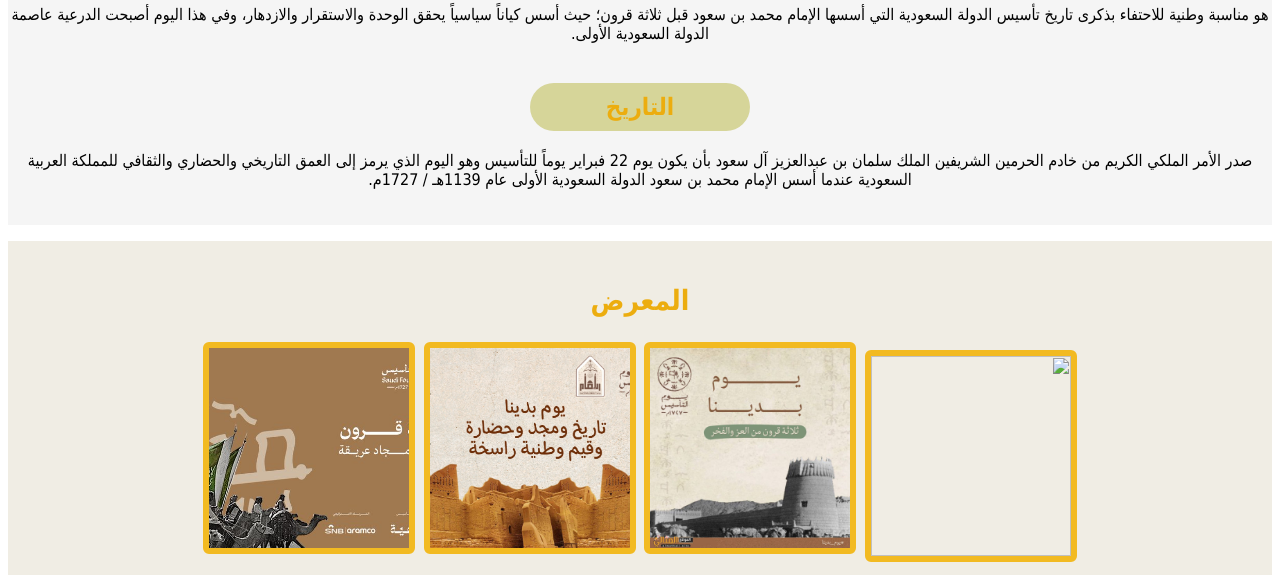
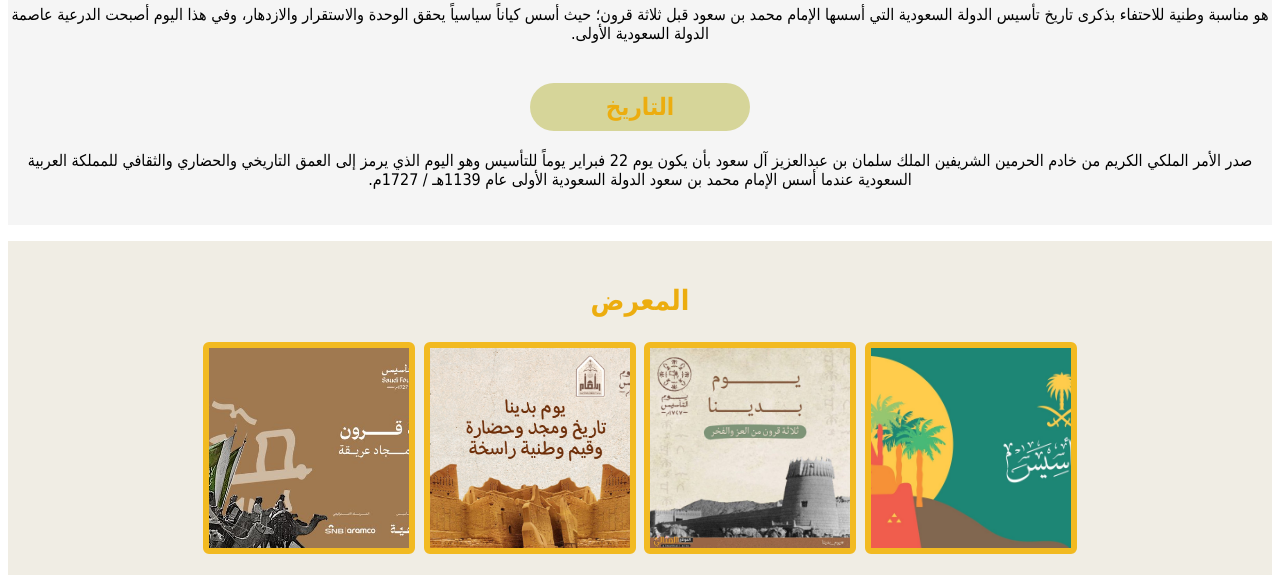
Before and after one commit to Osamaa99/foundingday, a plain HTML site: page index.html in a window 1280 px wide. Shown: the part 225-800 px from the top of the page. Drawn offline with Linux system fonts and the light colour scheme.

Commit message:
Add files via upload

```diff
--- a/index.html
+++ b/index.html
@@ -33,7 +33,7 @@
 
             <div class="photos">
                 <h2 id="gallery">المعرض</h2>
-                <img src="../HTML يوم التاسيس/images/بطاقات-وصور-ذكرى-التاسيس-السعودي-14442023-11.jpg" width="200" height="200">
+                <img src="../FoundingDay/images/ghy.jpg" width="200" height="200">
                 <img src="./images/صور_يوم_بدنيا_التاسيس_للتصميم-1024x1024.jpg" width="200" height="200">
                 <img src="./images/يوم التأسيس 3.jpg" width="200" height="200">
                 <img src="./images/يوم-التأسيس-السعودي.jpg" width="200" height="200">
```
Also changed, not shown: images/ghy.jpg (added).
